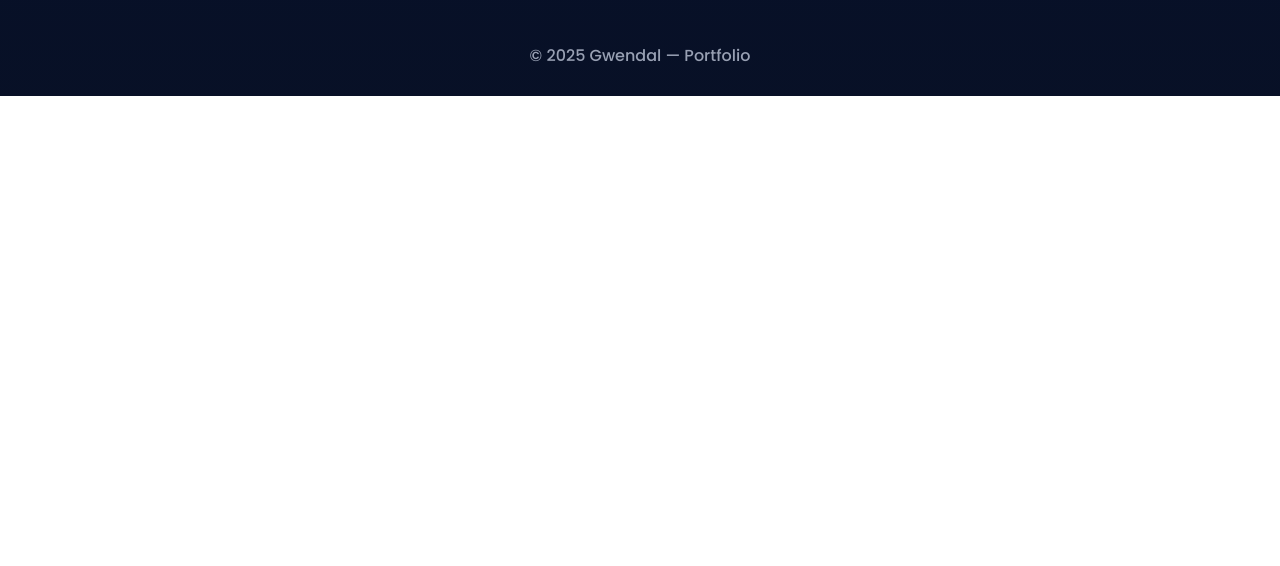
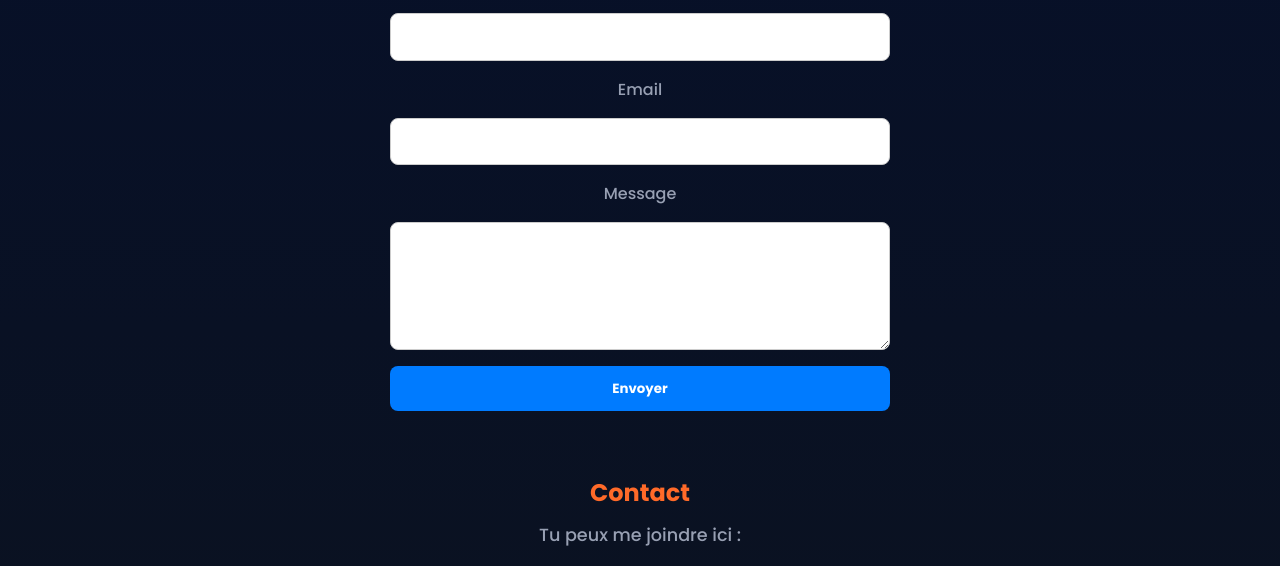
Before and after one commit to gwen35/exp, a plain HTML site: page index.html in a window 1280 px wide. Shown: the part 2472-3038 px from the top of the page. Before the commit the page ends 2568 px from the top, so only its background shows below. Drawn offline with nearby package versions, Linux system fonts and the light colour scheme.

Commit message:
formulaire envoie message

```diff
--- a/index.html
+++ b/index.html
@@ -218,12 +218,34 @@ En parallèle de mes études, je travaille depuis 2021 comme cuisinier dans un r
 
     <!-- CONTACT -->
     <section id="contact" class="contact-simple">
+      <section id="contact" class="contact-form">
+  <h2>Me Contacter</h2>
+  <p>Remplis ce formulaire pour m’envoyer un message :</p>
+
+  <form action="https://formspree.io/f/mldpoybl" method="POST">
+    <label for="name">Nom</label>
+    <input type="text" id="name" name="name" required>
+
+    <label for="email">Email</label>
+    <input type="email" id="email" name="_replyto" required>
+
+    <label for="message">Message</label>
+    <textarea id="message" name="message" rows="5" required></textarea>
+
+    <button type="submit">Envoyer</button>
+  </form>
+</section>
+
   <h2>Contact</h2>
   <p>Tu peux me joindre ici :</p>
+
+
   <div class="contact-icons">
-    <a href="mailto:gmorvan18@gmail.com" aria-label="Envoyer un email" target="_blank" rel="noopener noreferrer">
-      📧
-    </a>
+
+   <a href="https://mail.google.com/mail/?view=cm&fs=1&to=gmorvan18@gmail.com" target="_blank" rel="noopener noreferrer" aria-label="Envoyer un email via Gmail">
+  📧
+</a>
+
     <a href="https://instagram.com/gwendal_1808" aria-label="Instagram" target="_blank" rel="noopener noreferrer">
       <img src="img/Instagram_logo_2022.svg.png" alt="Instagram Logo" width="40" height="35">
     </a>
--- a/script.js
+++ b/script.js
@@ -96,5 +96,26 @@ function typeHeroText() {
   }
 }
 
+
+const form = document.querySelector("form");
+
+form.addEventListener("submit", async (e) => {
+  e.preventDefault();
+  const data = new FormData(form);
+  const response = await fetch(form.action, {
+    method: "POST",
+    body: data,
+    headers: { 'Accept': 'application/json' }
+  });
+
+  if (response.ok) {
+    alert("Merci ! Ton message a bien été envoyé 😊");
+    form.reset();
+  } else {
+    alert("Une erreur est survenue 😢. Réessaie plus tard.");
+  }
+});
+
+
 // Lancer l'effet après le chargement de la page
 window.addEventListener("DOMContentLoaded", typeHeroText);
--- a/style.css
+++ b/style.css
@@ -253,3 +253,39 @@ nav a:hover{color:#fff;background:rgba(255,255,255,0.03)}
       box-shadow: 0 6px 20px rgba(255, 122, 0, 0.25);
     }
 .split2{display:grid;grid-template-columns:1fr 360px;gap:28px;align-items: flex-start;}
+
+.contact-form {
+  text-align: center;
+  padding: 4rem 2rem;
+}
+
+.contact-form form {
+  max-width: 500px;
+  margin: 0 auto;
+  display: flex;
+  flex-direction: column;
+  gap: 1rem;
+}
+
+.contact-form input,
+.contact-form textarea {
+  padding: 0.8rem;
+  border-radius: 8px;
+  border: 1px solid #ccc;
+  font-family: inherit;
+}
+
+.contact-form button {
+  padding: 0.8rem;
+  border: none;
+  background-color: #007bff;
+  color: white;
+  font-weight: 600;
+  border-radius: 8px;
+  cursor: pointer;
+  transition: background 0.3s;
+}
+
+.contact-form button:hover {
+  background-color: #0056b3;
+}
```
